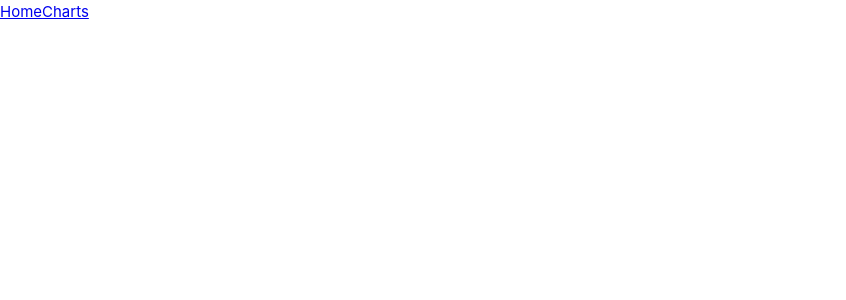
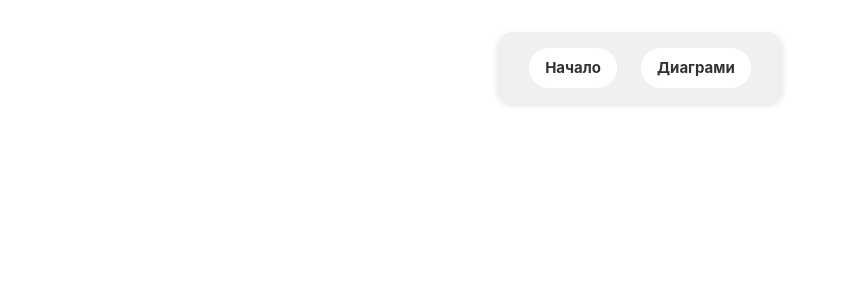
Before and after one commit to astral-shpx/bus_crowding_system, a Vue app in the folder frontend/: page / in a window 1280 px wide. Shown: the top 300 px of the page, without its empty margins (0-846 px from the left). Built offline with nearby package versions, Linux system fonts and the light colour scheme.

Commit message:
edit chart to use data from api

```diff
--- a/frontend/src/App.vue
+++ b/frontend/src/App.vue
@@ -3,11 +3,11 @@ import { RouterLink, RouterView } from 'vue-router'
 </script>
 
 <template>
-  <header>
-    <div class="wrapper">
-      <nav>
-        <RouterLink to="/">Home</RouterLink>
-        <RouterLink to="/charts">Charts</RouterLink>
+  <header class="header">
+    <div class="nav-wrapper">
+      <nav class="nav">
+        <RouterLink to="/" class="nav-link">Начало</RouterLink>
+        <RouterLink to="/charts" class="nav-link">Диаграми</RouterLink>
       </nav>
     </div>
   </header>
@@ -15,4 +15,37 @@ import { RouterLink, RouterView } from 'vue-router'
   <RouterView />
 </template>
 
-<style scoped></style>
+<style scoped>
+.header {
+  display: flex;
+  justify-content: center;
+  margin-top: 2rem;
+}
+
+.nav-wrapper {
+  background-color: #f0f0f0;
+  padding: 1rem 2rem;
+  border-radius: 1rem;
+  box-shadow: 0 2px 6px rgba(0, 0, 0, 0.1);
+}
+
+.nav {
+  display: flex;
+  gap: 1.5rem;
+  justify-content: center;
+}
+
+.nav-link {
+  text-decoration: none;
+  padding: 0.5rem 1rem;
+  border-radius: 9999px; /* fully rounded */
+  background-color: #ffffff;
+  color: #333;
+  font-weight: bold;
+  transition: background-color 0.3s;
+}
+
+.nav-link:hover {
+  background-color: #e0e0e0;
+}
+</style>
--- a/frontend/src/components/LineScrollChart.vue
+++ b/frontend/src/components/LineScrollChart.vue
@@ -1,5 +1,7 @@
 <script setup>
 import { Line } from 'vue-chartjs'
+import { onMounted, ref, watch } from 'vue'
+import { useApiStore } from '@/stores/apiStore'
 import {
   Chart as ChartJS,
   Title,
@@ -9,28 +11,35 @@ import {
   PointElement,
   CategoryScale,
   LinearScale,
+  Filler,
 } from 'chart.js'
 
-ChartJS.register(Title, Tooltip, Legend, LineElement, PointElement, CategoryScale, LinearScale)
+ChartJS.register(
+  Title,
+  Tooltip,
+  Legend,
+  LineElement,
+  PointElement,
+  CategoryScale,
+  LinearScale,
+  Filler,
+)
 
-const chartData = {
-  labels: Array.from({ length: 50 }, (_, i) => `T${i}`),
-  datasets: [
-    {
-      label: 'People Count',
-      data: Array.from({ length: 50 }, () => Math.floor(Math.random() * 20)),
-      borderColor: '#42A5F5',
-      backgroundColor: 'rgba(66,165,245,0.2)',
-      fill: true,
-      tension: 0.4,
-    },
-  ],
-}
+const apiStore = useApiStore()
 
-const chartOptions = {
+const chartData = ref({
+  labels: [],
+  datasets: [],
+})
+
+const chartOptions = ref({
   responsive: true,
   maintainAspectRatio: false,
   scales: {
+    y: {
+      min: 0,
+      max: 100,
+    },
     x: {
       ticks: {
         autoSkip: false,
@@ -43,10 +52,68 @@ const chartOptions = {
     },
     title: {
       display: true,
-      text: 'Line Chart (Side Scroll)',
+      text: 'Брой пътници',
     },
   },
-}
+})
+
+watch(
+  () => apiStore.peopleCount,
+  (newVal) => {
+    if (newVal && newVal.content?.data) {
+      const rawData = newVal.content.data
+
+      const inCounts = rawData.map((d) => d.in_count)
+      const outCounts = rawData.map((d) => d.out_count)
+      const onboardCounts = rawData.map((d) => d.onboard)
+
+      const minY = Math.min(...inCounts, ...outCounts, ...onboardCounts)
+      const maxY = Math.max(...inCounts, ...outCounts, ...onboardCounts)
+
+      chartData.value = {
+        labels: rawData.map((item) => {
+          const date = new Date(item.timestamp)
+          const options = { month: 'long', day: 'numeric', hour: '2-digit', minute: '2-digit' }
+          return date.toLocaleString('bg-BG', options)
+        }),
+        datasets: [
+          {
+            label: 'Брой влезли',
+            data: inCounts,
+            borderColor: '#42A5F5',
+            backgroundColor: 'rgba(66,165,245,0.2)',
+            fill: false,
+            tension: 0.4,
+          },
+          {
+            label: 'Брой излезли',
+            data: outCounts,
+            borderColor: '#FF6384',
+            backgroundColor: 'rgba(255,99,132,0.2)',
+            fill: false,
+            tension: 0.4,
+          },
+          {
+            label: 'Брой вътре',
+            data: onboardCounts,
+            borderColor: '#FFCE56',
+            backgroundColor: 'rgba(255,206,86,0.2)',
+            fill: false,
+            tension: 0.4,
+          },
+        ],
+      }
+
+      chartOptions.value.scales.y.min = Math.floor(minY - 1)
+      chartOptions.value.scales.y.max = Math.ceil(maxY + 1)
+    }
+  },
+  { immediate: true },
+)
+
+onMounted(() => {
+  apiStore.fetchPeopleCount()
+})
 </script>
 
 <template>
@@ -59,12 +126,16 @@ const chartOptions = {
 
 <style scoped>
 .chart-wrapper {
-  width: 100%;
+  width: 1000px;
+  max-width: 100%;
+  margin: 2rem auto 0;
   overflow-x: auto;
 }
+
 .chart-scroll {
-  width: 1000px; /* todo auto expand based on data */
   min-width: 600px;
   height: 400px;
+  display: flex;
+  justify-content: center;
 }
 </style>
--- /dev/null
+++ b/frontend/src/stores/apiStore.js
@@ -0,0 +1,20 @@
+// stores/apiStore.js
+import { defineStore } from 'pinia'
+import { ref } from 'vue'
+
+export const useApiStore = defineStore('api', () => {
+  const peopleCount = ref(null)
+
+  const fetchPeopleCount = async () => {
+    try {
+      const res = await fetch(`${import.meta.env.VITE_API_BASE_URL}/api/people_count_last_10x10min`)
+      if (!res.ok) throw new Error('Failed to fetch')
+      const data = await res.json()
+      peopleCount.value = data
+    } catch (error) {
+      peopleCount.value = { status: 'error', message: error.message }
+    }
+  }
+
+  return { peopleCount, fetchPeopleCount }
+})
--- a/frontend/src/views/ChartView.vue
+++ b/frontend/src/views/ChartView.vue
@@ -1,27 +1,17 @@
 <script setup>
 import LineScrollChart from '@/components/LineScrollChart.vue'
-import { onMounted, ref } from 'vue'
-
-const apires = ref(null)
-
-onMounted(async () => {
-  try {
-    const res = await fetch('http://192.168.1.8:5000/api/people_count_last_10x10min')
-    if (!res.ok) throw new Error('Failed to fetch')
-    const data = await res.json()
-    apires.value = data
-    console.log(apires.value)
-  } catch (error) {
-    apires.value = { status: 'error', message: error.message }
-  }
-})
 </script>
 
 <template>
-  <div class="about">
-    <div>{{ apires }}</div>
+  <div class="charts">
     <LineScrollChart />
   </div>
 </template>
 
-<style></style>
+<style scoped>
+.charts {
+  display: flex;
+  justify-content: center;
+  margin-top: 2rem;
+}
+</style>
```
Also changed, not shown: 2 other files (tests, documents, lock files or other folders).
